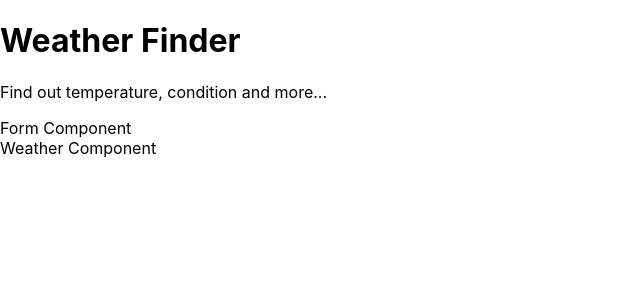
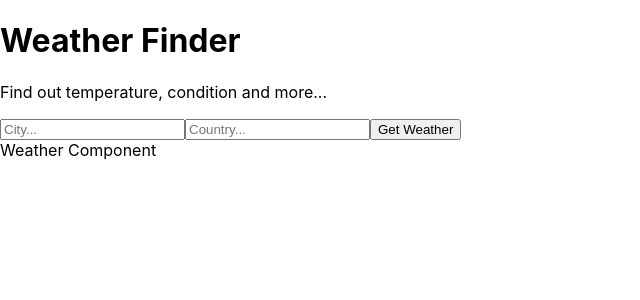
Before and after one commit to balazs-varga/weather-app, a React (Create React App) app: page / in a window 1280 px wide. Shown: the top 300 px of the page, without its empty margins (0-640 px from the left). Built offline with nearby package versions, Linux system fonts and the light colour scheme.

Commit message:
create basic form

```diff
--- a/src/components/Form.js
+++ b/src/components/Form.js
@@ -3,7 +3,11 @@
 class Form extends React.Component {
     render() {
         return (
-            <div>Form Component</div>
+            <form>
+                <input type='text' name='city' placeholder='City...' />
+                <input type='text' name='country' placeholder='Country...' />
+                <button>Get Weather</button>
+            </form>
         );
     }
 }
```
